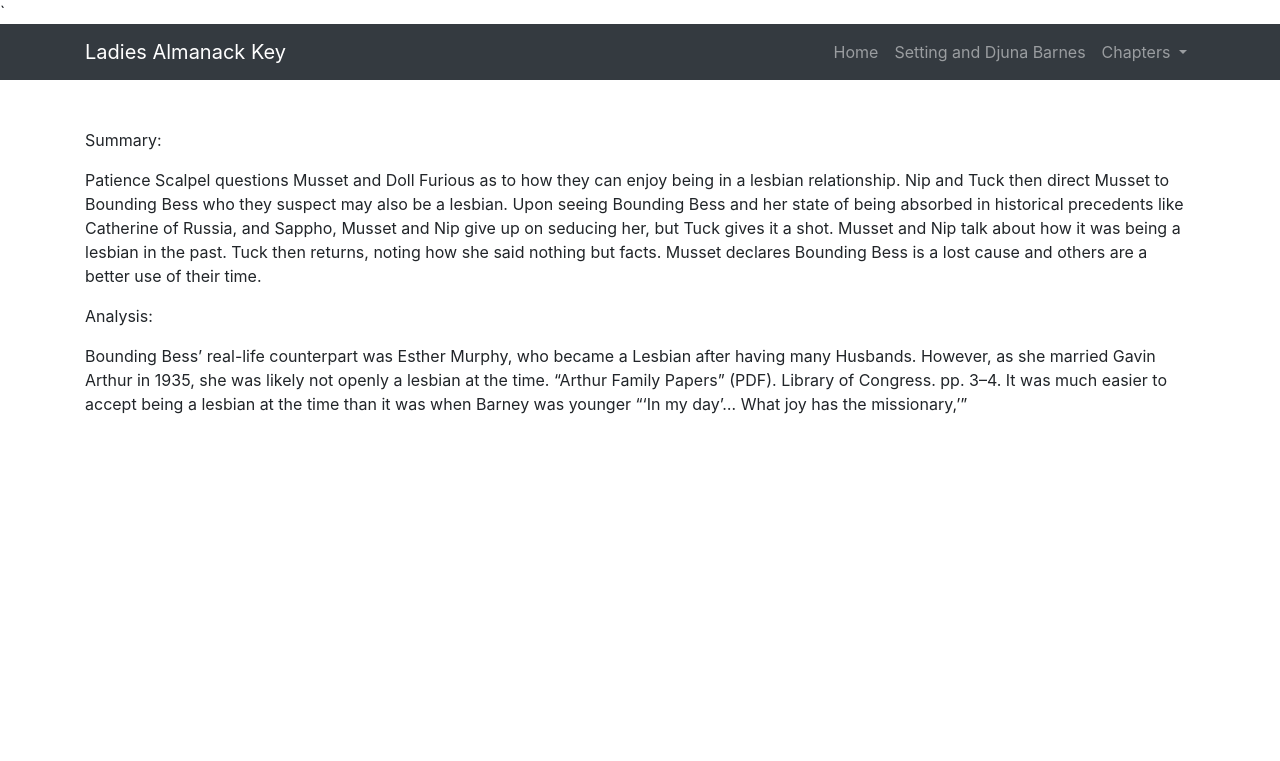
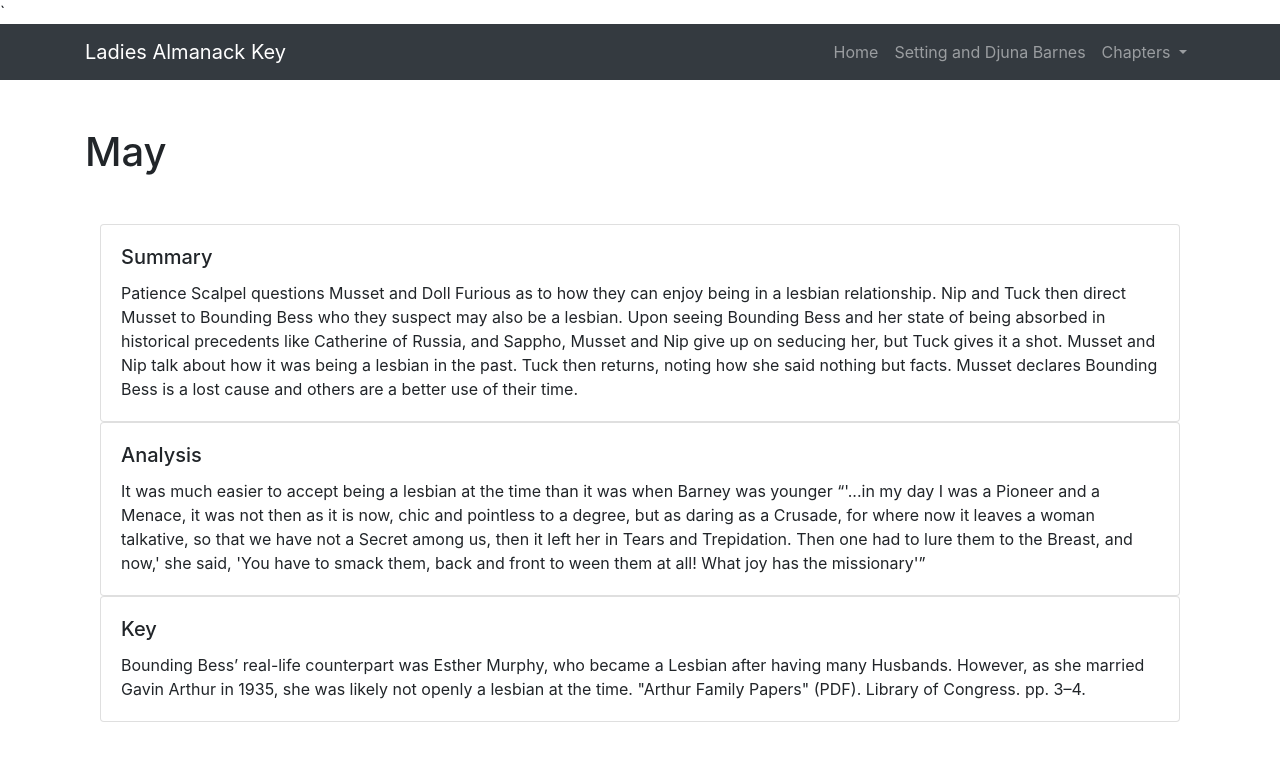
Before and after one commit to ns5ub/LadiesAlmanackGloss, a Jekyll site: the page built from _chapters/may.md, in a window 1280 px wide. Shown: the top 761 px of the page. Built offline with Jekyll 4.4.1, drawn with Linux system fonts in a browser that asks for light colours; nearby versions of some CDN libraries; library files that are not in the unit come from our copies.

Commit message:
Update may.md

```diff
--- a/_chapters/may.md
+++ b/_chapters/may.md
@@ -4,11 +4,26 @@ layout: template
 filename: _chapters/may.html
 ---
 
-Summary:
-
-Patience Scalpel questions Musset and Doll Furious as to how they can enjoy being in a lesbian relationship. Nip and Tuck then direct Musset to Bounding Bess who they suspect may also be a lesbian. Upon seeing Bounding Bess and her state of being absorbed in historical precedents like Catherine of Russia, and Sappho, Musset and Nip give up on seducing her, but Tuck gives it a shot. Musset and Nip talk about how it was being a lesbian in the past. Tuck then returns, noting how she said nothing but facts. Musset declares Bounding Bess is a lost cause and others are a better use of their time.
-
-Analysis:
-
-Bounding Bess’ real-life counterpart was Esther Murphy, who became a Lesbian after having many Husbands. However, as she married Gavin Arthur in 1935, she was likely not openly a lesbian at the time. "Arthur Family Papers" (PDF). Library of Congress. pp. 3–4.
-It was much easier to accept being a lesbian at the time than it was when Barney was younger “‘In my day’... What joy has the missionary,’”
+<h1>May</h1>
+<br>
+<div class="container">
+      <div class="card">
+          <div class="card-body">
+                <h5 class="card-title">Summary</h5>
+                <p class="card-text"> Patience Scalpel questions Musset and Doll Furious as to how they can enjoy being in a lesbian relationship. Nip and Tuck then direct Musset to Bounding Bess who they suspect may also be a lesbian. Upon seeing Bounding Bess and her state of being absorbed in historical precedents like Catherine of Russia, and Sappho, Musset and Nip give up on seducing her, but Tuck gives it a shot. Musset and Nip talk about how it was being a lesbian in the past. Tuck then returns, noting how she said nothing but facts. Musset declares Bounding Bess is a lost cause and others are a better use of their time.  </p>
+          </div>
+      </div>
+      <div class="card">
+          <div class="card-body">
+                <h5 class="card-title">Analysis</h5>
+                <p class="card-text"> It was much easier to accept being a lesbian at the time than it was when Barney was younger “'...in my day I was a Pioneer and a Menace, it was not then as it is now, chic and pointless to a degree, but as daring as a Crusade, for where now it leaves a woman talkative, so that we have not a Secret among us, then it left her in Tears and Trepidation. Then one had to lure them to the Breast, and now,' she said, 'You have to smack them, back and front to ween them at all! What joy has the missionary'” </p>
+          </div>
+      </div>
+      <div class="card">
+          <div class="card-body">
+                <h5 class="card-title">Key</h5>
+                <p class="card-text"> Bounding Bess’ real-life counterpart was Esther Murphy, who became a Lesbian after having many Husbands. However, as she married Gavin Arthur in 1935, she was likely not openly a lesbian at the time. "Arthur Family Papers" (PDF). Library of Congress. pp. 3–4.
+ </p>
+          </div>
+      </div>
+</div>
```
